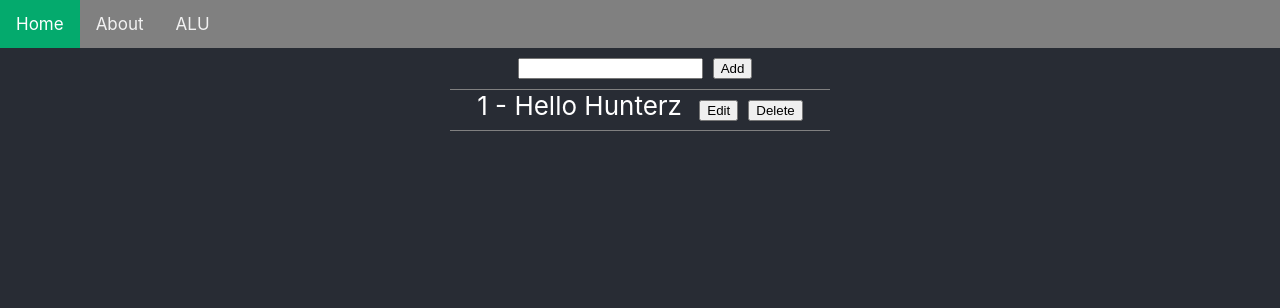
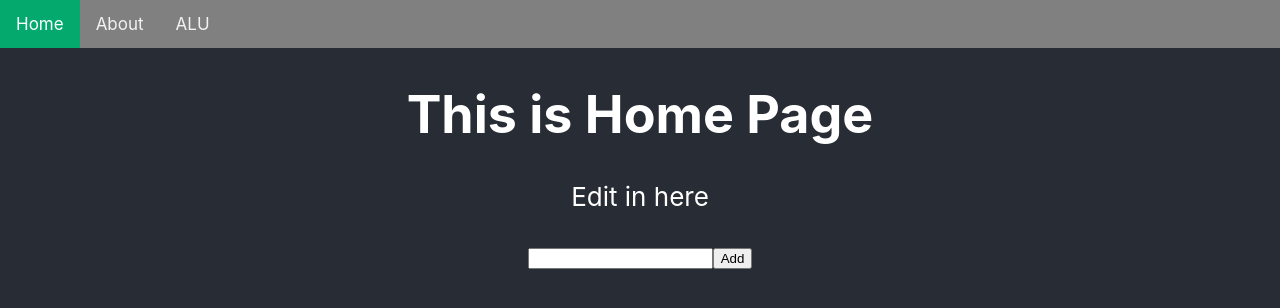
Before and after one commit to PTHoangAnh/Mo-Phong-Thuat-Toan-ALU, a React (Create React App) app: page / in a window 1280 px wide. Shown: the top 308 px of the page. Built offline with nearby package versions, Linux system fonts and the light colour scheme.

Commit message:
refactor: folder

```diff
--- a/src/pages/App.js
+++ b/src/pages/App.js
@@ -1,7 +1,7 @@
 import './App.scss';
-import ListTest from './homepage/components/list/listTest.js';
-import About from './aboutpage/components/about.js';
-import TestALU from './alupage/index.js';
+import Home from './homepage/index.jsx';
+import About from './aboutpage/index.jsx';
+import ALU from './alupage/index.js';
 import { ToastContainer } from 'react-toastify';
 import 'react-toastify/dist/ReactToastify.css';
 import Nav from './Nav/Nav.js';
@@ -20,9 +20,9 @@ function App() {
         <header className="App-header">
           <Nav />
           <Routes>
-            <Route path="/" element={<ListTest />} />
+            <Route path="/" element={<Home />} />
             <Route path="/about" element={<About />} />
-            <Route path="/alu" element={<TestALU />} />
+            <Route path="/alu" element={<ALU />} />
           </Routes>
         </header>
 
--- a/src/pages/aboutpage/index.jsx
+++ b/src/pages/aboutpage/index.jsx
@@ -0,0 +1,18 @@
+import React from "react";
+
+class About extends React.Component {
+    render() {
+        return (
+            <>
+            <div>
+            <p>This web created by: Phuc Du.</p>
+            <p>{`Contact me: hunterz4156@gmail.com`}</p>
+            </div>
+            </>
+
+        )
+    }
+
+}
+
+export default About;
--- a/src/pages/homepage/components/list/listTest.js
+++ /dev/null
@@ -1,134 +0,0 @@
-import React from 'react';
-import './listTest.scss';
-import AddTest from '../add/addTest';
-import { toast } from 'react-toastify';
-
-class ListTest extends React.Component {
-
-    state = {
-        listTodos: [
-            { id: '00', title: 'Hello Hunterz' },
-        ],
-        editTodo: {}
-    }
-
-    addNewTodo = (todo) => {
-
-        this.setState({
-            listTodos: [...this.state.listTodos, todo],
-        })
-
-        toast.success("Wow so easy!")
-    }
-
-    handleDeleteTodo = (todo) => {
-        let currentTodos = this.state.listTodos;
-        currentTodos = currentTodos.filter(item => item.id !== todo.id);
-        this.setState({
-            listTodos: currentTodos
-        })
-        toast.success("Delele succeed!")
-    }
-
-    handleEditTodo = (todo) => {
-        let { editTodo, listTodos } = this.state;
-
-        let isEmptyObj = Object.keys(editTodo).length === 0;
-
-        //save
-        if (isEmptyObj === false && editTodo.id === todo.id) {
-
-            let listTodosCopy = [...listTodos];
-
-            let objIndex = listTodosCopy.findIndex((item => item.id === todo.id));
-
-            listTodosCopy[objIndex].title = editTodo.title;
-
-            this.setState({
-                listTodos: listTodosCopy,
-                editTodo: {}
-            })
-            toast.success("Update todo succeed!")
-            return;
-        }
-
-        //edit
-        this.setState({
-            editTodo: todo
-        })
-
-
-    }
-
-    handleOnchangeEditTodo = (event) => {
-        let editTodoCopy = { ...this.state.editTodo };
-        editTodoCopy.title = event.target.value;
-        this.setState({
-            editTodo: editTodoCopy
-        })
-    }
-
-    render() {
-        let { listTodos, editTodo } = this.state;
-        // let listTodos = this.state.listTodos;
-        let isEmptyObj = Object.keys(editTodo).length === 0;
-        console.log('>>> check empty object: ', isEmptyObj)
-        return (
-            <>
-                <div className="list-todo-container">
-                    <AddTest
-                        addNewTodo={this.addNewTodo}
-                    />
-                    <div className="list-todo-content">
-                        {listTodos && listTodos.length > 0 &&
-                            listTodos.map((item, index) => {
-                                return (
-                                    <div className="todo-child" key={item.id}>
-                                        {isEmptyObj === true ?
-                                            <span> {index + 1} - {item.title} </span>
-                                            :
-                                            <>
-                                                {editTodo.id === item.id ?
-                                                    <span>
-                                                        {index + 1} - <input
-                                                            value={editTodo.title}
-                                                            onChange={(event) => this.handleOnchangeEditTodo(event)}
-                                                        />
-                                                    </span>
-                                                    :
-                                                    <span>
-                                                        {index + 1} - {item.title}
-                                                    </span>
-                                                }
-                                            </>
-
-                                        }
-                                        <button className="edit"
-                                            onClick={() => this.handleEditTodo(item)}
-                                        >
-                                            {isEmptyObj === false && editTodo.id === item.id ?
-                                                'Save' : 'Edit'
-                                            }
-
-                                        </button>
-                                        <button className="delete"
-                                            onClick={() => this.handleDeleteTodo(item)}
-
-                                        >Delete</button>
-                                    </div>
-                                )
-                            })
-
-                        }
-
-
-
-                    </div>
-
-                </div>
-            </>
-        )
-    }
-}
-
-export default (ListTest);
--- a/src/pages/homepage/components/list/listTest.scss
+++ /dev/null
@@ -1,34 +0,0 @@
-.list-todo-container {
-    button {
-        cursor: pointer;
-    }
-
-
-
-    .add-todo {
-
-        .add {
-            margin: 0 10px;
-        }
-    }
-
-    .list-todo-content {
-        width : 400px;
-        margin: 0 auto;
-
-        .todo-child {
-            &:first-child {
-                border-top: 1px solid grey;
-            }
-
-
-            height       : 40px;
-            border-bottom: 1px solid grey;
-            margin       : 10px;
-
-            .edit {
-                margin: 0 10px;
-            }
-        }
-    }
-}
--- a/src/pages/homepage/index.jsx
+++ b/src/pages/homepage/index.jsx
@@ -0,0 +1,21 @@
+import React from 'react';
+import AddTest from './components/add/addTest';
+import { toast } from 'react-toastify';
+
+class Home extends React.Component {
+    render() {
+        return (
+            <>
+                <div>
+                    <h1>This is Home Page</h1>
+                    <p>Edit in here</p>
+                </div>
+                <div className="home">
+                    <AddTest />
+                </div>
+            </>
+        )
+    }
+}
+
+export default (Home);
```
Also changed, not shown: src/pages/homepage/components/add/addTest.scss (added).
